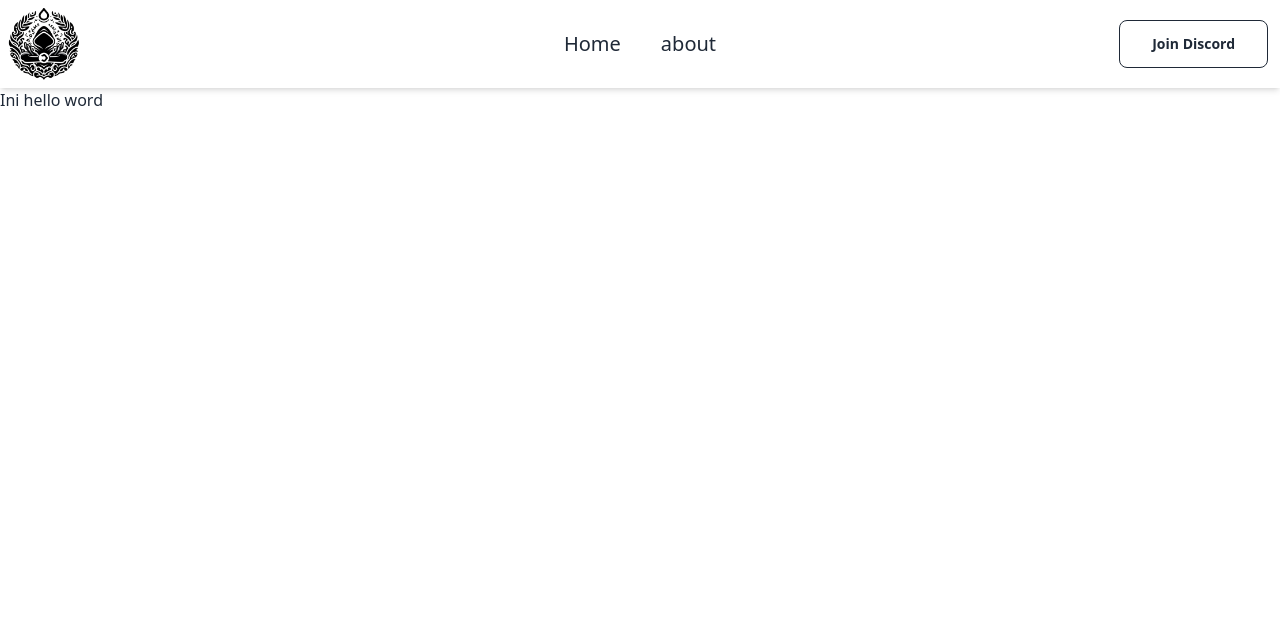
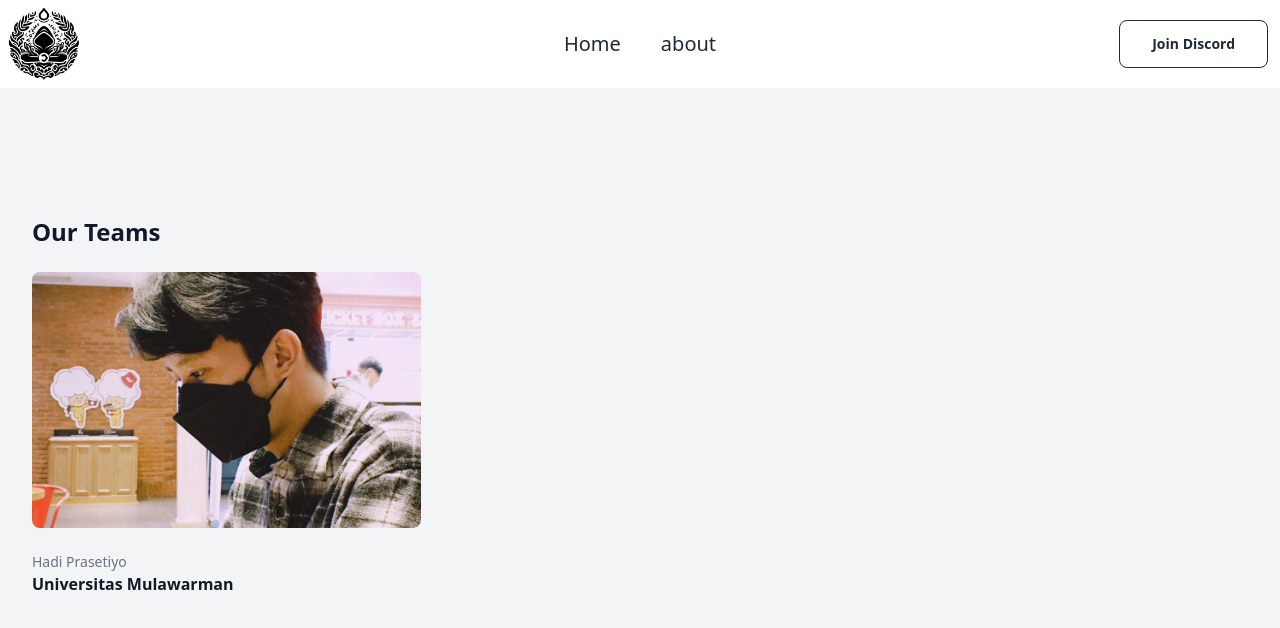
Before and after one commit to Jawir-Community/Jawir-academy, a React (Vite) app: page /about in a window 1280 px wide. Shown: the top 628 px of the page. Built offline with nearby package versions, Linux system fonts and the light colour scheme.

Commit message:
feat: create card our team

```diff
--- a/src/pages/About.jsx
+++ b/src/pages/About.jsx
@@ -1,7 +1,38 @@
+import React from 'react';
+import Hadiiyok from "../assets/images/hadiiyok.jpg";
+
 export default function About() {
-    return (
-        <>
-        <h1>Ini hello word</h1>
-        </>
-    )
+  return (
+    <>
+      <div className="bg-gray-100">
+        <div className="mx-auto max-w-7xl px-4 sm:px-6 lg:px-8">
+          <div className="mx-auto max-w-2xl py-16 sm:py-24 lg:max-w-none lg:py-32">
+            <h2 className="text-2xl font-bold text-gray-900">Our Teams</h2>
+            <div className="mt-6 space-y-12 lg:grid lg:grid-cols-3 lg:gap-x-6 lg:space-y-0">
+
+                <div className="group relative">
+                  <div className="relative h-80 w-full overflow-hidden rounded-lg bg-white sm:aspect-h-1 sm:aspect-w-2 lg:aspect-h-1 lg:aspect-w-1 group-hover:opacity-75 sm:h-64">
+                    <img
+                      src={Hadiiyok}
+                      alt='foto hadiiyok'
+                      className="h-full w-full object-cover object-center"
+                    />
+                  </div>
+                  <h3 className="mt-6 text-sm text-gray-500">
+                    <a href="" >
+                      <span className="absolute inset-0" />
+                      Hadi Prasetiyo
+                    </a>
+                  </h3>
+                  <p className="text-base font-semibold text-gray-900">
+                    Universitas Mulawarman
+                  </p>
+                </div>
+
+            </div>
+          </div>
+        </div>
+      </div>
+    </>
+  )
 }
```
